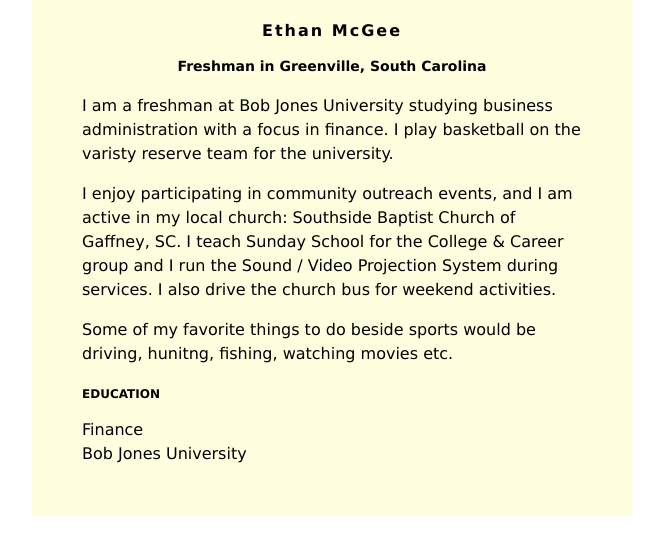
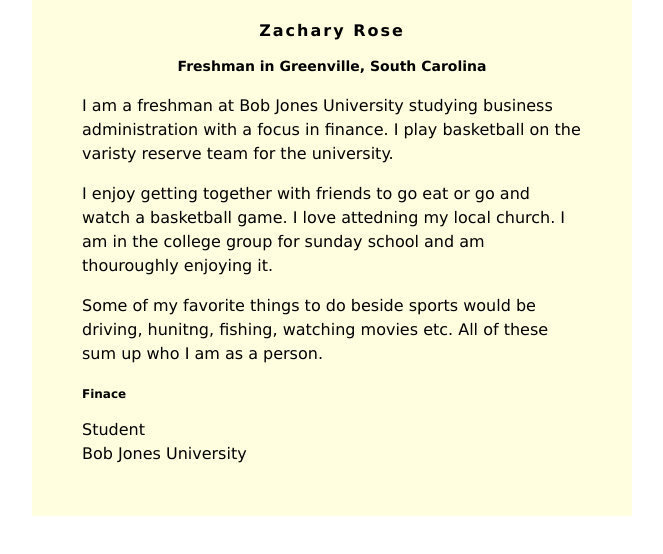
Before and after one commit to ZacharyRose13/ZacharyRose13.github.io, a plain HTML site: page index.html in a window 1280 px wide. Shown: the whole page, without its empty margins (308-971 px from the left). Drawn offline with Linux system fonts and the light colour scheme.

Commit message:
Update index.html

```diff
--- a/index.html
+++ b/index.html
@@ -30,19 +30,19 @@ h3 {
 </head>
 <body>
     <div id="content">
-        <h1>Ethan McGee</h1>
+        <h1>Zachary Rose</h1>
         <h2>Freshman in Greenville, South Carolina</h2>
 
          <p>I am a freshman at Bob Jones University studying business administration with a focus in finance. I play basketball on the varisty reserve team for the university.</p>
          <p>
-            I enjoy participating in community outreach events, and I am active in my local church: Southside Baptist Church of Gaffney, SC.  I teach Sunday School for the College &amp; Career group and I run the Sound / Video Projection System during services.  I also drive the church bus for weekend activities.
+            I enjoy getting together with friends to go eat or go and watch a basketball game. I love attedning my local church. I am in the college group for sunday school and am thouroughly enjoying it.
          </p>
          <p>
-            Some of my favorite things to do beside sports would be driving, hunitng, fishing, watching movies etc.
+            Some of my favorite things to do beside sports would be driving, hunitng, fishing, watching movies etc. All of these sum up who I am as a person.
          </p>
 
-        <h3>EDUCATION</h3>
-        Finance<br>
+        <h3>Finace</h3>
+        Student<br>
         Bob Jones University
     </div>
 
```
